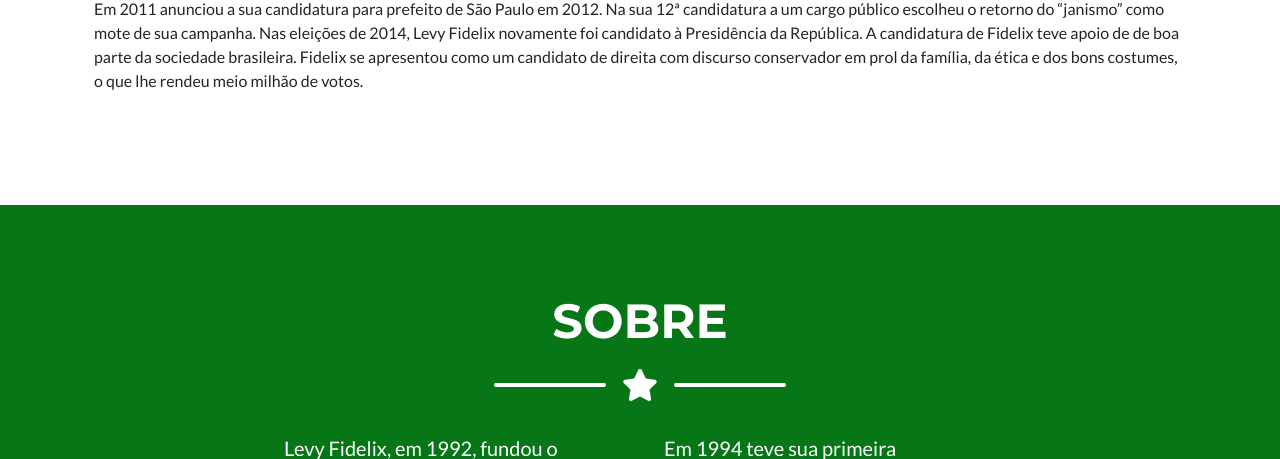
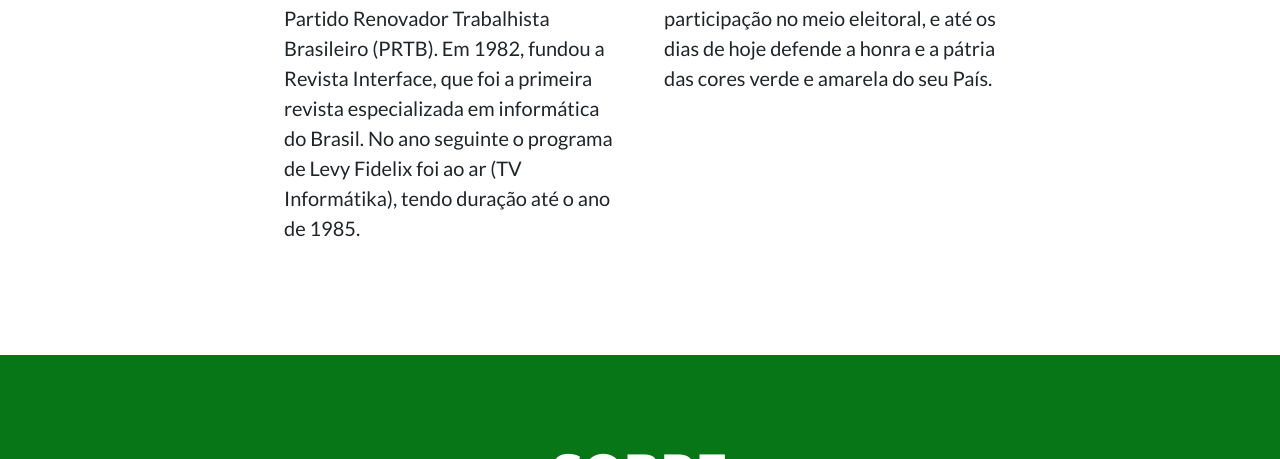
Before and after one commit to DimasOliveira01/Exercicios-DW1A3, a website: page PROJETO/index.html in a window 1280 px wide. Shown: the part 643-1102 px from the top of the page. Drawn offline with nearby package versions, Linux system fonts and the light colour scheme.

Commit message:
Update index.html

```diff
--- a/PROJETO/index.html
+++ b/PROJETO/index.html
@@ -67,12 +67,10 @@
             <div class="container">
                 <!-- Portfolio Section Heading-->
                 <h2 class="page-section-heading text-center text-uppercase text-secondary mb-0">Projetos</h2>
-				<p>Em 2008 foi candidato a prefeito de São Paulo e decidiu apoiar a candidata Marta Suplicy (PT). Em 2010, foi candidato a presidente da república pelo PRTB.
-
-Em 2011 anunciou a sua candidatura para prefeito de São Paulo em 2012. Na sua 12ª candidatura a um cargo público escolheu o retorno do “janismo” como mote de sua campanha.
-
-Nas eleições de 2014, Levy Fidelix novamente foi candidato à Presidência da República. A candidatura de Fidelix teve apoio de de boa parte da sociedade brasileira. Fidelix se apresentou como um candidato de direita com discurso conservador em prol da família, da ética e dos bons costumes, o que lhe rendeu meio milhão de votos.</p>
-
+		<div class="row">
+                    <div class="col-lg-4 ml-auto"><p class="lead">Levy Fidelix, em 1992, fundou o Partido Renovador Trabalhista Brasileiro (PRTB). Em 1982, fundou a Revista Interface, que foi a primeira revista especializada em informática do Brasil. No ano seguinte o programa de Levy Fidelix foi ao ar (TV Informátika), tendo duração até o ano de 1985.</p></div>
+                    <div class="col-lg-4 mr-auto"><p class="lead">Em 1994 teve sua primeira participação no meio eleitoral, e até os dias de hoje defende a honra e a pátria das cores verde e amarela do seu País.</p></div>
+                </div>
             </div>
         </section>
         <!-- About Section-->
```
